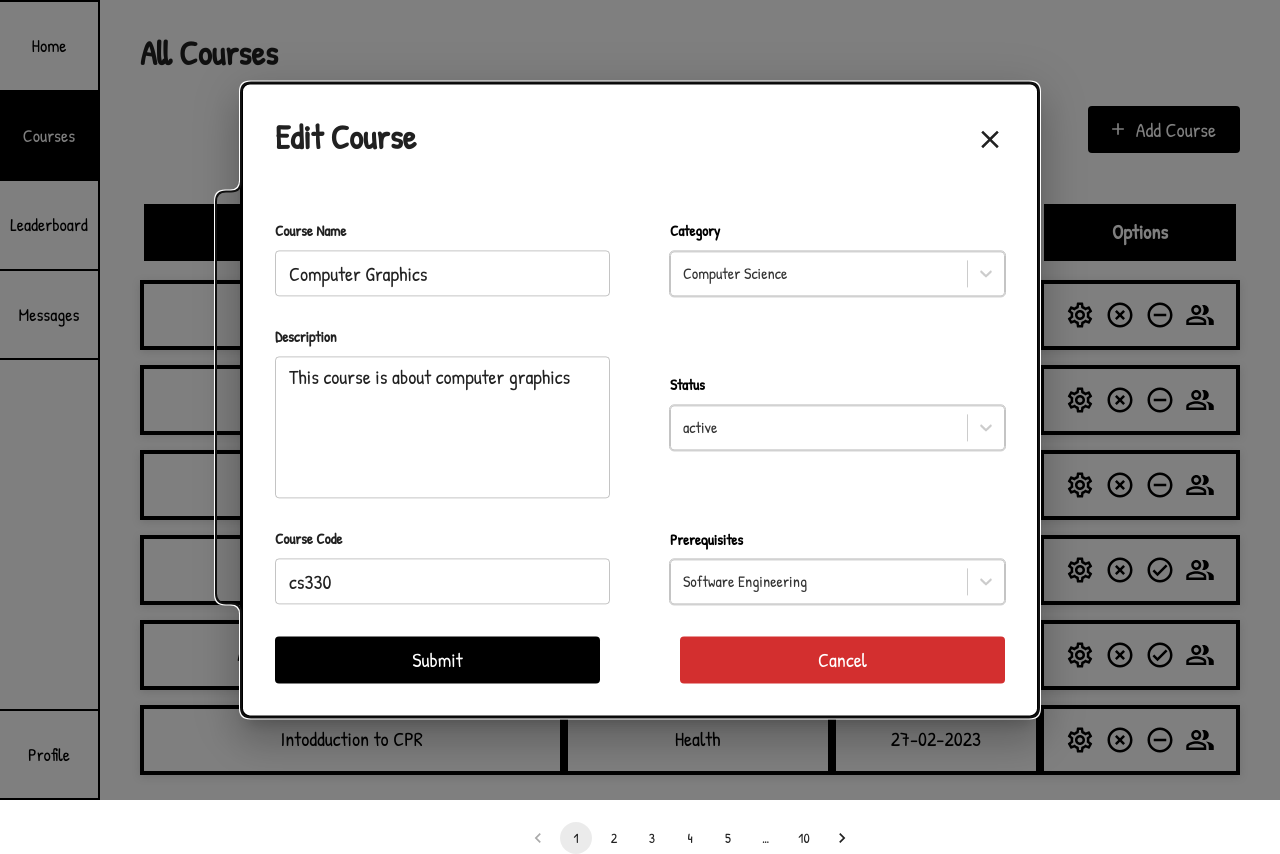
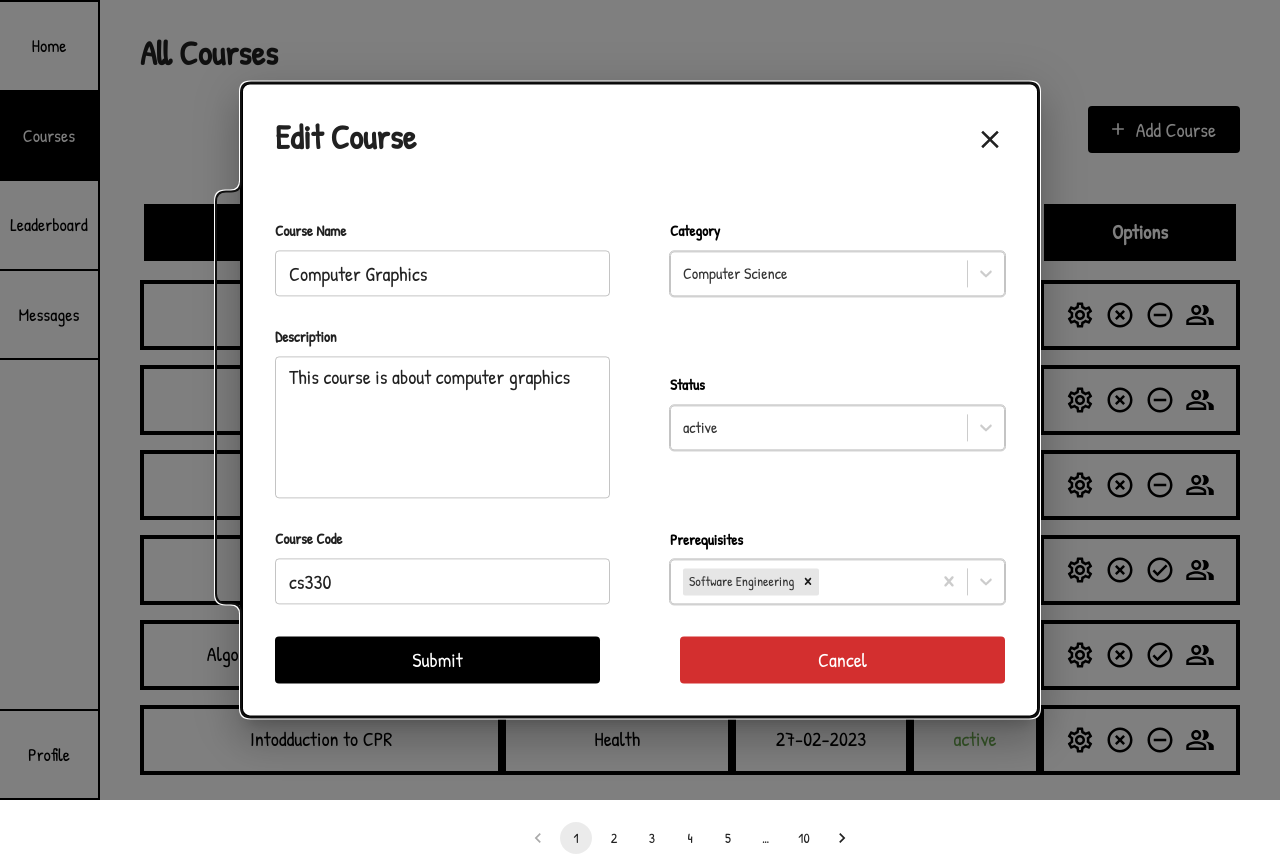
Before and after one commit to wagihmohamed/Cloud-Education, a React (Create React App) app: page /courses in a window 1280 px wide. Both pictures are taken after a click on the icon 1080 px from the left and 314 px from the top of the page. Built offline with nearby package versions, Linux system fonts and the light colour scheme; what country-state-city would draw is missing.

Commit message:
added course status and multi select

```diff
--- a/src/components/AddCourseModal/index.tsx
+++ b/src/components/AddCourseModal/index.tsx
@@ -34,10 +34,12 @@ export const AddCourseModal = ({
         label: '',
       },
       courseCode: '',
-      prerequisites: {
-        value: '',
-        label: '',
-      },
+      prerequisites: [
+        {
+          value: '',
+          label: '',
+        },
+      ],
     },
     validationSchema: yup.object({
       courseName: yup.string().required('Course name is required'),
@@ -55,12 +57,12 @@ export const AddCourseModal = ({
         })
         .required('Course status is required'),
       courseCode: yup.string().required('Course code is required'),
-      prerequisites: yup
-        .object({
+      prerequisites: yup.array().of(
+        yup.object({
           value: yup.string().required('Prerequisites is required'),
           label: yup.string().required('Prerequisites is required'),
         })
-        .required('Prerequisites is required'),
+      ),
     }),
     onSubmit: (values) => {
       setCourses((prev) => [
@@ -72,10 +74,9 @@ export const AddCourseModal = ({
           description: values.description,
           courseStatus: values.courseStatus.label,
           courseCode: values.courseCode,
-          prerequisites:
-            allCourses.find(
-              (course) => course.value === values.prerequisites.value
-            )?.value || '',
+          prerequisites: values.prerequisites.map((prerequisite) => {
+            return prerequisite.value;
+          }),
           categoryId: values.category.value,
           lastUpdated: new Date().toLocaleDateString(),
           status:
@@ -221,6 +222,7 @@ export const AddCourseModal = ({
             </Grid>
             <Grid item xs={6}>
               <CustomSelect
+                isMulti
                 onChange={(e: { label: string; value: string }) => {
                   formik.setFieldValue('prerequisites', e);
                 }}
@@ -233,7 +235,8 @@ export const AddCourseModal = ({
                 }
                 helperText={
                   formik.touched.prerequisites &&
-                  formik.errors.prerequisites?.label
+                  formik.errors.prerequisites &&
+                  'Prerequisites is required'
                 }
               />
             </Grid>
--- a/src/components/CoursesTable/index.tsx
+++ b/src/components/CoursesTable/index.tsx
@@ -1,5 +1,4 @@
 import { useState } from 'react';
-import styled from '@emotion/styled';
 import { coursesTableColumns } from 'mockup';
 import { Stack } from '@mui/system';
 import {
@@ -20,6 +19,10 @@ import {
 } from '@mui/material';
 import { EditCourseModal } from '../EditCourseModal';
 import { CoursesBody } from 'models';
+import {
+  CustomTableCell,
+  CustomTableRow,
+} from 'components/MUIStyledComponents/CustomTableCell';
 
 interface CoursesTableProps {
   coursesData: CoursesBody[];
@@ -27,16 +30,6 @@ interface CoursesTableProps {
   setSelectedCourse: React.Dispatch<React.SetStateAction<CoursesBody>>;
   selectedCourse: CoursesBody;
 }
-
-const CustomTableCell = styled(TableCell)(({ theme }) => ({
-  ...theme,
-  color: '#000',
-  textAlign: 'center',
-  border: '4px solid #000000',
-  backgroundColor: '#fff',
-  fontSize: '20px',
-  height: '10px !important',
-}));
 
 export const CoursesTable = ({
   coursesData,
@@ -62,7 +55,6 @@ export const CoursesTable = ({
       })
     );
   };
-
   return (
     <>
       <Table
@@ -107,15 +99,15 @@ export const CoursesTable = ({
             </TableRow>
           ) : (
             coursesData.map((row) => (
-              <TableRow
-                key={row.id}
-                sx={{
-                  boxShadow: 'rgba(99, 99, 99, 0.2) 0px 2px 8px 0px',
-                }}
-              >
+              <CustomTableRow key={row.id}>
                 <CustomTableCell>{row.courseName}</CustomTableCell>
                 <CustomTableCell>{row.category}</CustomTableCell>
                 <CustomTableCell>{row.lastUpdated}</CustomTableCell>
+                <CustomTableCell
+                  color={row.status === 'active' ? '#6aa84f' : '#FF0000'}
+                >
+                  {row.status}
+                </CustomTableCell>
                 <CustomTableCell width="200px">
                   <Stack direction="row" justifyContent="space-around">
                     <SettingsOutlined
@@ -170,7 +162,7 @@ export const CoursesTable = ({
                     />
                   </Stack>
                 </CustomTableCell>
-              </TableRow>
+              </CustomTableRow>
             ))
           )}
         </TableBody>
--- a/src/components/CustomSelect/index.tsx
+++ b/src/components/CustomSelect/index.tsx
@@ -8,9 +8,10 @@ interface CustomSelectProps {
   label?: string;
   error?: boolean;
   helperText?: string;
-  value?: { label: string; value: string };
+  value?: { label: string; value: string } | { label: string; value: string }[];
   placeholder?: string;
   disabled?: boolean;
+  isMulti?: boolean;
 }
 
 export const CustomSelect = ({
@@ -23,6 +24,7 @@ export const CustomSelect = ({
   disabled,
   placeholder,
   value,
+  isMulti,
 }: CustomSelectProps) => {
   return (
     <>
@@ -43,6 +45,7 @@ export const CustomSelect = ({
       )}
       <Select
         value={value}
+        isMulti={isMulti}
         isDisabled={disabled}
         placeholder={placeholder ?? 'Select ' + label}
         styles={{
--- a/src/components/EditCourseModal/index.tsx
+++ b/src/components/EditCourseModal/index.tsx
@@ -4,20 +4,16 @@ import CloseOutlinedIcon from '@mui/icons-material/CloseOutlined';
 import { CustomTextField } from '../CustomTextField';
 import { CustomSelect } from '../CustomSelect';
 import { CustomButton } from '../CustomButton';
-import {
-  allCourses,
-  coursesBodyData,
-  coursesCategoryOptions,
-  courseStatus,
-} from '../../mockup';
+import { allCourses, coursesCategoryOptions, courseStatus } from '../../mockup';
 import { useFormik } from 'formik';
 import * as yup from 'yup';
+import { CoursesBody } from 'models';
 
 interface EditCourseModalProps {
   open: boolean;
   handleClose: () => void;
-  editedCourse: typeof coursesBodyData[0];
-  handleSave: React.Dispatch<React.SetStateAction<typeof coursesBodyData>>;
+  editedCourse: CoursesBody;
+  handleSave: React.Dispatch<React.SetStateAction<CoursesBody[]>>;
 }
 
 export const EditCourseModal = ({
@@ -26,6 +22,10 @@ export const EditCourseModal = ({
   editedCourse,
   handleSave,
 }: EditCourseModalProps) => {
+  const selectedPreequisites = allCourses.filter((course) =>
+    editedCourse?.prerequisites?.includes(course.value)
+  );
+
   const formik = useFormik({
     enableReinitialize: true,
     initialValues: {
@@ -40,16 +40,7 @@ export const EditCourseModal = ({
         label: editedCourse?.status || '',
       },
       courseCode: editedCourse?.courseCode || '',
-      prerequisites: {
-        value:
-          allCourses.find(
-            (course) => course.value === editedCourse?.prerequisites
-          )?.value || '',
-        label:
-          allCourses.find(
-            (course) => course.value === editedCourse?.prerequisites
-          )?.label || '',
-      },
+      prerequisites: selectedPreequisites,
     },
     validationSchema: yup.object({
       courseName: yup.string().required('Course name is required'),
@@ -67,12 +58,12 @@ export const EditCourseModal = ({
         })
         .required('Course status is required'),
       courseCode: yup.string().required('Course code is required'),
-      prerequisites: yup
-        .object({
-          value: yup.string().required('Prerequisites is required'),
-          label: yup.string().required('Prerequisites is required'),
+      prerequisites: yup.array().of(
+        yup.object({
+          value: yup.string().required('Prerequisite is required'),
+          label: yup.string().required('Prerequisite is required'),
         })
-        .required('Prerequisites is required'),
+      ),
     }),
     onSubmit: (values) => {
       handleSave((prev) => {
@@ -85,7 +76,9 @@ export const EditCourseModal = ({
               description: values.description,
               status: values.courseStatus.label,
               courseCode: values.courseCode,
-              prerequisites: values.prerequisites.value || '',
+              prerequisites: values.prerequisites.map(
+                (prerequisite) => prerequisite.value
+              ),
             };
           }
           return course;
@@ -233,11 +226,11 @@ export const EditCourseModal = ({
             </Grid>
             <Grid item xs={6}>
               <CustomSelect
+                isMulti
                 onChange={(e: { label: string; value: string }) => {
                   formik.setFieldValue('prerequisites', e);
                 }}
                 value={formik.values.prerequisites}
-                disabled={formik.values.prerequisites.value === ''}
                 options={allCourses}
                 withLabel
                 label="Prerequisites"
@@ -247,7 +240,8 @@ export const EditCourseModal = ({
                 }
                 helperText={
                   formik.touched.prerequisites &&
-                  formik.errors.prerequisites?.label
+                  formik.errors.prerequisites &&
+                  "Prerequisite can't be empty"
                 }
               />
             </Grid>
--- /dev/null
+++ b/src/components/MUIStyledComponents/CustomTableCell.ts
@@ -0,0 +1,44 @@
+import styled from '@emotion/styled';
+import { TableCell, TableRow } from '@mui/material';
+
+interface CustomTableCellProps {
+  color?: string;
+  textAlign?: string;
+  border?: string;
+  backgroundColor?: string;
+  fontSize?: string;
+  height?: string;
+  colSpan?: number;
+  hover?: boolean;
+}
+
+interface CustomTableRowProps {
+  hover?: boolean;
+  cursor?: string;
+}
+
+export const CustomTableCell = styled(TableCell)<CustomTableCellProps>(
+  ({ backgroundColor, theme, color, hover }) => ({
+    backgroundColor: backgroundColor || '#fff',
+    color: color || '#000',
+    textAlign: 'center',
+    border: '4px solid #000000',
+    fontSize: '20px',
+    height: '10px !important',
+    ...theme,
+  })
+);
+
+export const CustomTableRow = styled(TableRow)<CustomTableRowProps>(
+  ({ hover, theme, cursor }) => ({
+    backgroundColor: 'red',
+    '&:hover': {
+      boxShadow:
+        'rgba(50, 50, 93, 0.25) 0px 13px 27px -5px, rgba(0, 0, 0, 0.3) 0px 8px 16px -8px',
+    },
+    cursor: cursor || 'pointer',
+    '.MuiTableRow-hover': {
+      backgroundColor: 'red !important',
+    },
+  })
+);
--- a/src/mockup/coursesBodyData.ts
+++ b/src/mockup/coursesBodyData.ts
@@ -8,7 +8,7 @@ export const coursesBodyData: CoursesBody[] = [
     lastUpdated: '27-02-2023',
     categoryId: 'development',
     description: 'This course is about computer graphics',
-    prerequisites: 'cs321',
+    prerequisites: ['cs321'],
     courseCode: 'cs330',
     status: 'active',
   },
@@ -19,7 +19,7 @@ export const coursesBodyData: CoursesBody[] = [
     lastUpdated: '01-02-2023',
     categoryId: 'development',
     description: 'This course is about computer science',
-    prerequisites: 'cs322',
+    prerequisites: ['cs322'],
     courseCode: 'cs321',
     status: 'active',
   },
@@ -30,7 +30,7 @@ export const coursesBodyData: CoursesBody[] = [
     lastUpdated: '12-02-2023',
     categoryId: '1',
     description: 'This course is about design patterns',
-    prerequisites: 'cs329',
+    prerequisites: ['cs329'],
     courseCode: 'cs331',
     status: 'active',
   },
@@ -41,7 +41,7 @@ export const coursesBodyData: CoursesBody[] = [
     lastUpdated: '12-02-2023',
     categoryId: 'music',
     description: 'This course is about music theory',
-    prerequisites: 'cs332',
+    prerequisites: ['cs332'],
     courseCode: 'cs333',
     status: 'inactive',
   },
@@ -52,7 +52,7 @@ export const coursesBodyData: CoursesBody[] = [
     lastUpdated: '27-02-2023',
     categoryId: '1',
     description: 'This course is about algorithms and data structures',
-    prerequisites: 'none',
+    prerequisites: ['none'],
     courseCode: 'cs322',
     status: 'inactive',
   },
@@ -63,7 +63,7 @@ export const coursesBodyData: CoursesBody[] = [
     lastUpdated: '27-02-2023',
     categoryId: '1',
     description: 'This course is about CPR',
-    prerequisites: 'none',
+    prerequisites: ['none'],
     courseCode: 'cs334',
     status: 'active',
   },
--- a/src/mockup/coursesColumnData.ts
+++ b/src/mockup/coursesColumnData.ts
@@ -12,6 +12,10 @@ export const coursesTableColumns = [
     label: 'Last Updated',
   },
   {
+    id: 'status',
+    label: 'Status',
+  },
+  {
     id: 'options',
     label: 'Options',
   },
--- a/src/models/index.ts
+++ b/src/models/index.ts
@@ -7,7 +7,7 @@ export interface CoursesBody {
   lastUpdated: string;
   categoryId: string;
   description: string;
-  prerequisites: string;
+  prerequisites: string[];
   courseCode: string;
   status: CourseStatus;
 }
```
